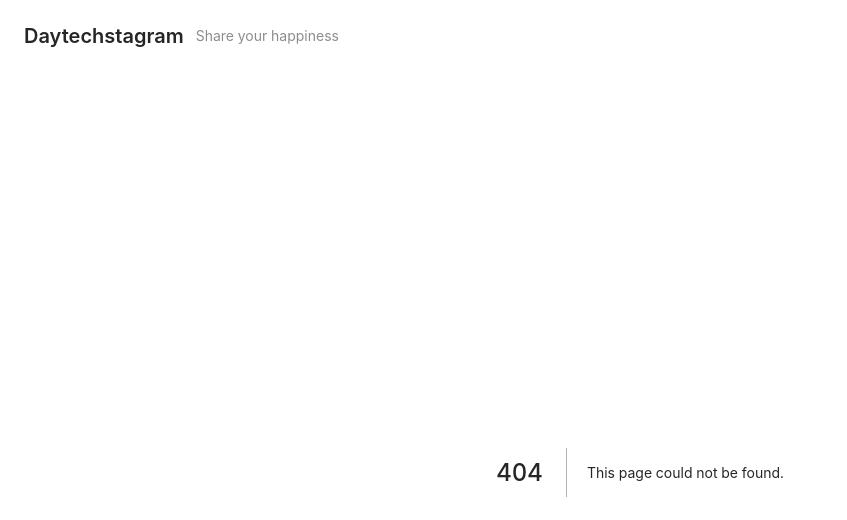
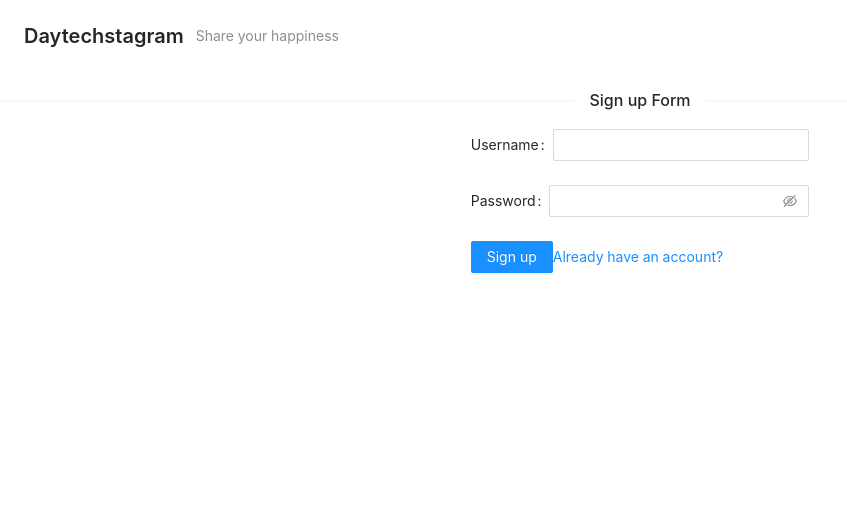
Before and after one commit to piamboat/fe-daytechstagram, a Next.js app: page /signup in a window 1280 px wide. Before the commit this address had no page. Shown: the top 520 px of the page, without its empty margins (0-847 px from the left). Built offline with nearby package versions, Linux system fonts and the light colour scheme.

Commit message:
sign in/sign up

```diff
--- a/src/pages/_app.tsx
+++ b/src/pages/_app.tsx
@@ -8,7 +8,6 @@ function MyApp({ Component, pageProps }: AppProps) {
   return (
     <React.Fragment>
       <PageHeader
-        className="mb-2"
         title="Daytechstagram"
         subTitle="Share your happiness"
       />
--- /dev/null
+++ b/src/pages/signup.tsx
@@ -0,0 +1,37 @@
+import React from 'react'
+import { Row, Form, Input, Button, Divider } from 'antd'
+import Link from 'next/link'
+
+const signup = () => {
+    return (
+        <React.Fragment>
+            <Divider orientation="center">Sign up Form</Divider>
+            <Row justify="center" className="p-5">
+                <Form>
+                    <Form.Item
+                        label="Username"
+                    >
+                        <Input />
+                    </Form.Item>
+                    <Form.Item
+                        label="Password"
+                    >
+                        <Input.Password />
+                    </Form.Item>
+                    <Form.Item>
+                        <Button
+                            className="mr-2"
+                            type="primary"
+                        >
+                            Sign up
+                        </Button>
+                        <Link href='/signin'>Already have an account?</Link>
+                    </Form.Item>
+                </Form>
+            </Row>
+        </React.Fragment>
+
+    );
+}
+
+export default signup;
```
Also changed, not shown: src/pages/signin.tsx (renamed from src/pages/login.tsx, +10 -3 lines).
